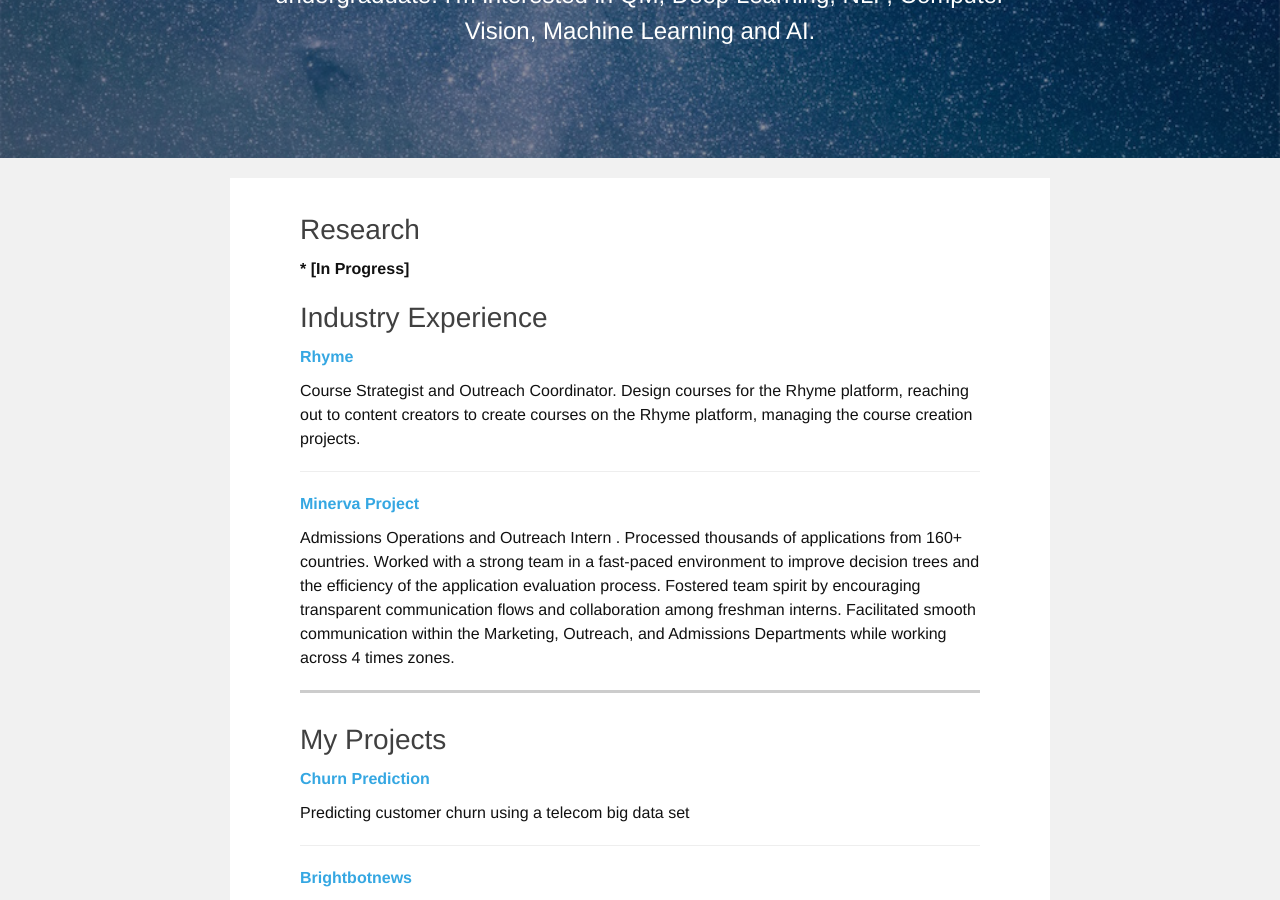
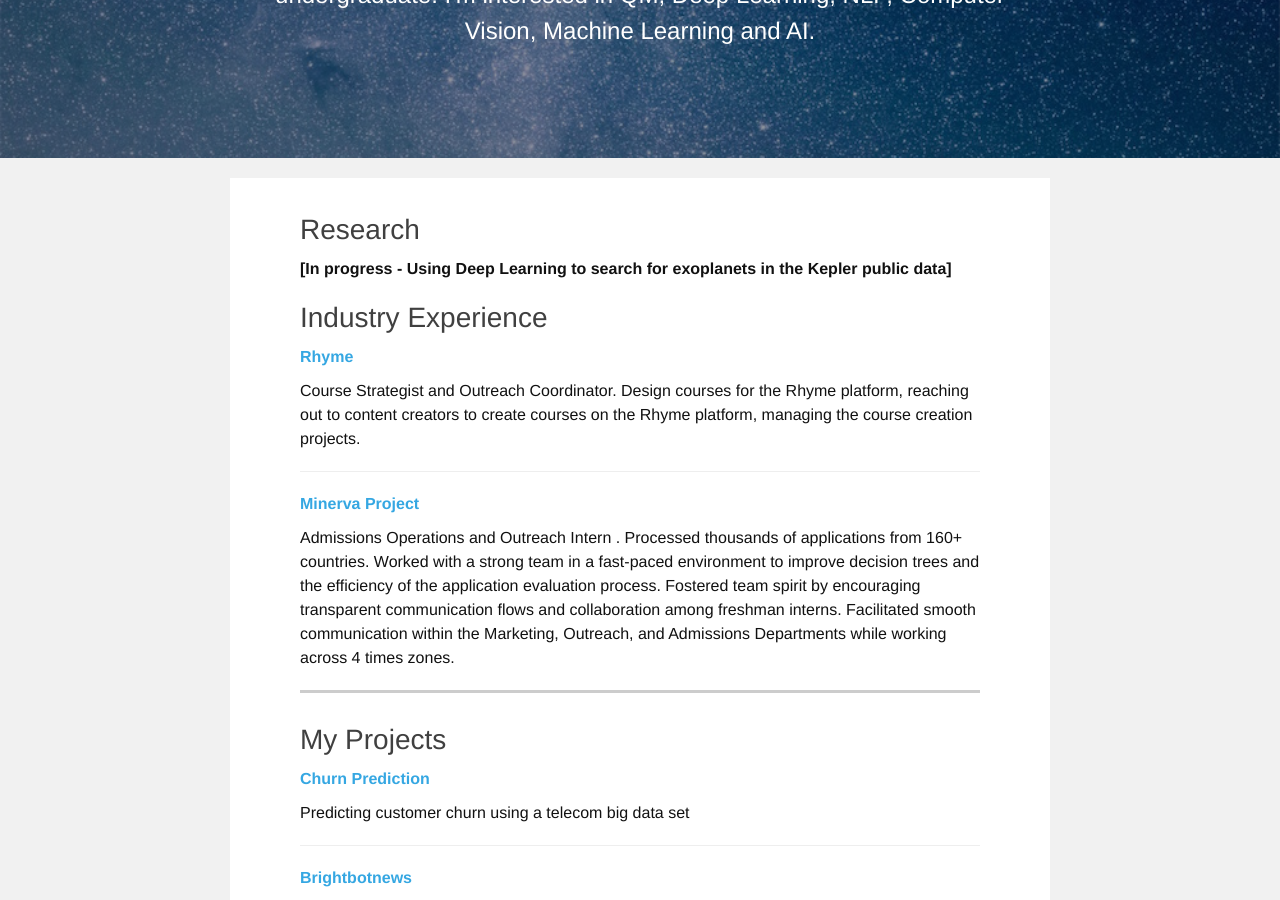
Before and after one commit to snehankekre/snehankekre.github.io, a Jekyll site: the page built from index.md, in a window 1280 px wide and 900 px high, scrolled down 382 px. Built offline with Jekyll 4.4.1, drawn with Linux system fonts in a browser that asks for light colours.

Commit message:
update on-going research

```diff
--- a/index.md
+++ b/index.md
@@ -12,7 +12,7 @@ comments: False
 ---
 
 ## Research
-<b>* [In Progress]
+<b>[In progress - Using Deep Learning to search for exoplanets in the Kepler public data]</b>
 
 
 ## Industry Experience
```
